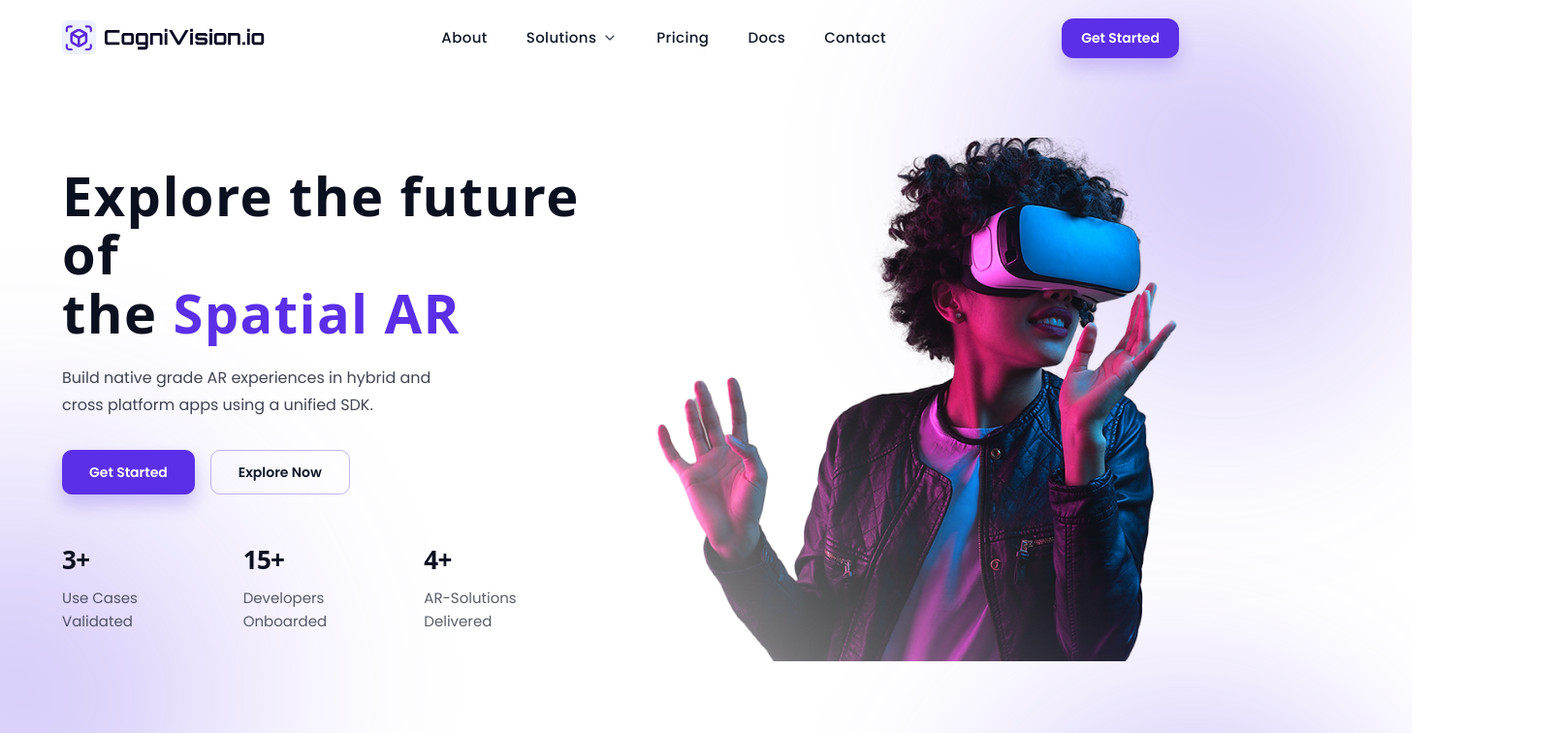
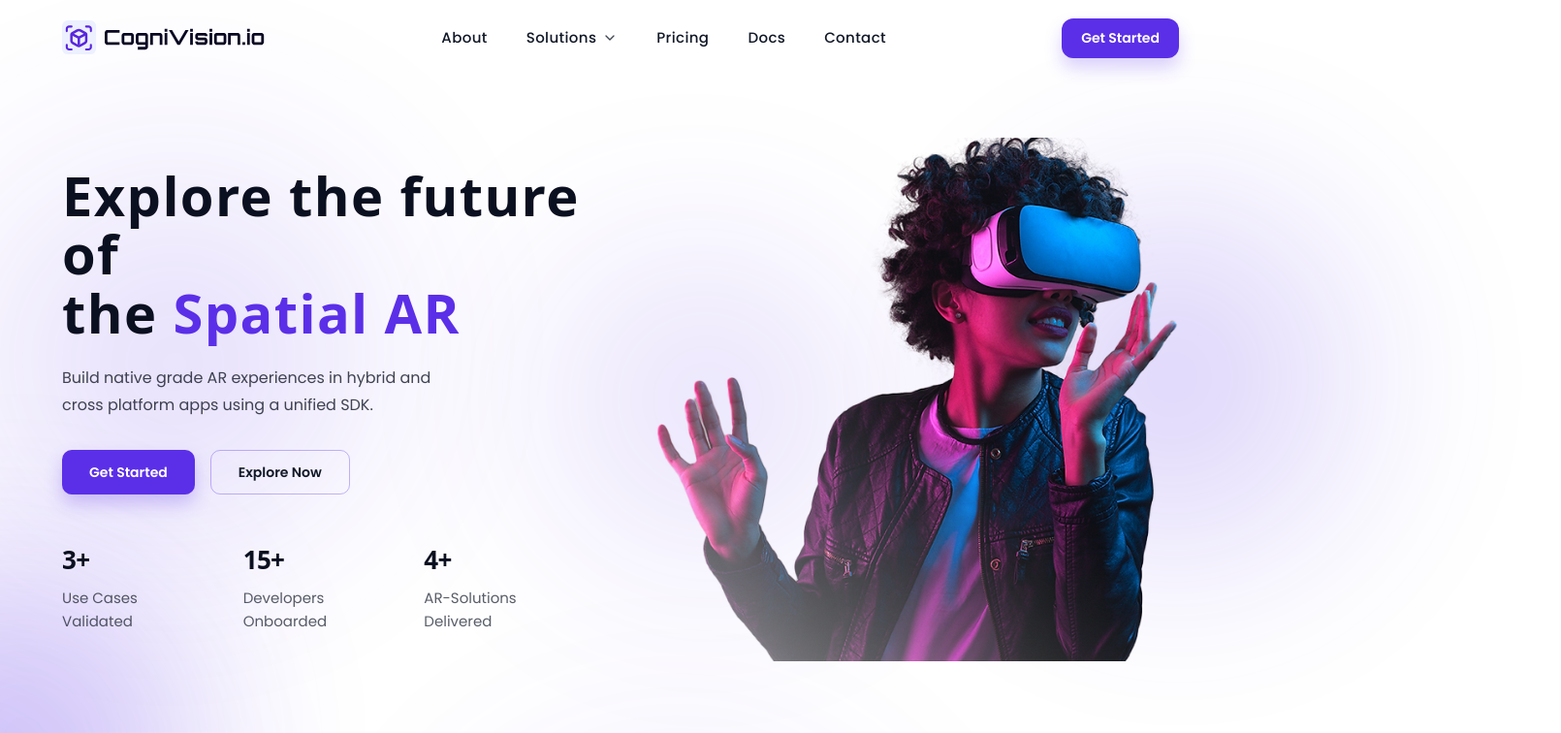
Before and after one commit to Cognivision-io/cognivision-web-platform-FE, a Next.js app: page / in a window 1280 px wide. Shown: the top 756 px of the page at 97% size, 1610 px wide, since content can reach past the window. Built offline with nearby package versions, Linux system fonts and the light colour scheme; no server answers.

Commit message:
feat: update GlowSection usage across landing page components to support glow effects

```diff
--- a/src/components/layout/GlowLayout.tsx
+++ b/src/components/layout/GlowLayout.tsx
@@ -1,6 +1,19 @@
 "use client";
 
 import React from "react";
+
+type GlowBlob = {
+  /** 0..100-ish positioning, can be outside for bleed */
+  xPct: number;
+  yPct: number;
+  /** optional overrides per glow */
+  sizePx?: number;
+  blurPx?: number;
+  intensity?: number;
+  /** radial focal point (0..100) inside the blob */
+  focalXPct?: number;
+  focalYPct?: number;
+};
 
 type GlowSectionProps = {
   children: React.ReactNode;
@@ -22,7 +35,49 @@ type GlowSectionProps = {
 
   /** offsets in px (negative pushes outward) */
   offsetPx?: number;
+
+  /**
+   * When true, render the background as a lower z-index layer so glows can
+   * visually bleed into adjacent sections (above their backgrounds).
+   */
+  allowGlowBleed?: boolean;
+
+  /** When true, uses seeded pseudo-random glow placement instead of fixed corners. */
+  randomizeGlows?: boolean;
+
+  /** Optional seed for deterministic glow placement across renders. */
+  glowSeed?: string | number;
+
+  /** Number of glow blobs when `randomizeGlows` is enabled. */
+  glowCount?: number;
+
+  /** Provide explicit glow blobs (overrides `randomizeGlows`). */
+  glows?: GlowBlob[];
 };
+
+function hashStringToUint32(input: string) {
+  // FNV-1a 32-bit
+  let hash = 0x811c9dc5;
+  for (let index = 0; index < input.length; index++) {
+    hash ^= input.charCodeAt(index);
+    hash = Math.imul(hash, 0x01000193);
+  }
+  return hash >>> 0;
+}
+
+function mulberry32(seed: number) {
+  let value = seed >>> 0;
+  return () => {
+    value += 0x6d2b79f5;
+    let t = Math.imul(value ^ (value >>> 15), 1 | value);
+    t ^= t + Math.imul(t ^ (t >>> 7), 61 | t);
+    return ((t ^ (t >>> 14)) >>> 0) / 4294967296;
+  };
+}
+
+function lerp(min: number, max: number, t: number) {
+  return min + (max - min) * t;
+}
 
 export function GlowSection({
   children,
@@ -33,45 +88,152 @@ export function GlowSection({
   blurPx = 90,
   sizePx = 560,
   offsetPx = 176, // ~44 * 4, close to your -right-44 style
+  allowGlowBleed = false,
+  randomizeGlows = false,
+  glowSeed,
+  glowCount = 3,
+  glows,
 }: GlowSectionProps) {
-  const size = `${sizePx}px`;
-  const blur = `${blurPx}px`;
+  const reactId = React.useId();
+  const seed =
+    glowSeed ??
+    // useId is stable across SSR/CSR, so this remains deterministic
+    reactId;
+
+  const computedGlows = React.useMemo<GlowBlob[]>(() => {
+    if (glows && glows.length > 0) return glows;
+
+    if (!randomizeGlows) {
+      return [
+        {
+          xPct: 0,
+          yPct: 100,
+          sizePx,
+          blurPx,
+          intensity,
+          focalXPct: 30,
+          focalYPct: 70,
+        },
+        {
+          xPct: 100,
+          yPct: 0,
+          sizePx,
+          blurPx,
+          intensity,
+          focalXPct: 70,
+          focalYPct: 30,
+        },
+      ];
+    }
+
+    const numericSeed =
+      typeof seed === "number" ? seed >>> 0 : hashStringToUint32(String(seed));
+    const random = mulberry32(numericSeed);
+
+    const pickBiased = () => {
+      // Favor edges, but still allow mid-field glows.
+      const edgeBias = random();
+      if (edgeBias < 0.5) {
+        return random() < 0.5 ? lerp(-12, 18, random()) : lerp(82, 112, random());
+      }
+      return lerp(18, 82, random());
+    };
+
+    return Array.from({ length: Math.max(1, glowCount) }, () => {
+      const sizeMultiplier = lerp(0.7, 1.15, random());
+      const blurMultiplier = lerp(0.75, 1.25, random());
+      const intensityMultiplier = lerp(0.6, 1.0, random());
+
+      return {
+        xPct: pickBiased(),
+        yPct: pickBiased(),
+        sizePx: Math.round(sizePx * sizeMultiplier),
+        blurPx: Math.round(blurPx * blurMultiplier),
+        intensity: intensity * intensityMultiplier,
+        focalXPct: Math.round(lerp(35, 65, random())),
+        focalYPct: Math.round(lerp(35, 65, random())),
+      };
+    });
+  }, [
+    blurPx,
+    glowCount,
+    glows,
+    intensity,
+    randomizeGlows,
+    seed,
+    sizePx,
+  ]);
 
   return (
     <section
-      className={["relative w-full overflow-visible", bgClassName, className]
+      className={[
+        "relative w-full overflow-visible",
+        allowGlowBleed ? undefined : bgClassName,
+        className,
+      ]
         .filter(Boolean)
         .join(" ")}
     >
-      {/* Bottom-left glow */}
-      <div
-        className="pointer-events-none absolute rounded-full"
-        style={{
-          left: `-${offsetPx}px`,
-          bottom: `-${Math.round(offsetPx * 0.6)}px`,
-          width: size,
-          height: size,
-          opacity: intensity,
-          filter: `blur(${blur})`,
-          background: `radial-gradient(circle at 30% 70%, rgba(${glowRgb}, 0.95), rgba(${glowRgb}, 0) 70%)`,
-        }}
-      />
+      {allowGlowBleed ? (
+        <div
+          aria-hidden
+          className={["absolute inset-0 z-0", bgClassName]
+            .filter(Boolean)
+            .join(" ")}
+        />
+      ) : null}
 
-      {/* Top-right glow */}
-      <div
-        className="pointer-events-none absolute rounded-full"
-        style={{
-          right: `-${offsetPx}px`,
-          top: `-${Math.round(offsetPx * 0.6)}px`,
-          width: size,
-          height: size,
-          opacity: intensity,
-          filter: `blur(${blur})`,
-          background: `radial-gradient(circle at 70% 30%, rgba(${glowRgb}, 0.95), rgba(${glowRgb}, 0) 70%)`,
-        }}
-      />
+      {computedGlows.map((glow, index) => {
+        const glowSizePx = glow.sizePx ?? sizePx;
+        const glowBlurPx = glow.blurPx ?? blurPx;
 
-      <div className="relative">{children}</div>
+        const focalX = glow.focalXPct ?? 50;
+        const focalY = glow.focalYPct ?? 50;
+
+        // Backward-compatible positioning for the legacy corner glows.
+        const isLegacyCornerGlow = !randomizeGlows && !glows && index < 2;
+        const legacyStyle =
+          isLegacyCornerGlow && index === 0
+            ? { left: `-${offsetPx}px`, bottom: `-${Math.round(offsetPx * 0.6)}px` }
+            : isLegacyCornerGlow && index === 1
+              ? { right: `-${offsetPx}px`, top: `-${Math.round(offsetPx * 0.6)}px` }
+              : null;
+
+        return (
+          <div
+            // eslint-disable-next-line react/no-array-index-key
+            key={index}
+            className={[
+              "pointer-events-none absolute rounded-full",
+              allowGlowBleed ? "z-10" : undefined,
+            ]
+              .filter(Boolean)
+              .join(" ")}
+            style={
+              legacyStyle ?? {
+                left: `${glow.xPct}%`,
+                top: `${glow.yPct}%`,
+                transform: "translate(-50%, -50%)",
+              }
+            }
+          >
+            <div
+              className="h-full w-full rounded-full"
+              style={{
+                width: `${glowSizePx}px`,
+                height: `${glowSizePx}px`,
+                opacity: glow.intensity ?? intensity,
+                filter: `blur(${glowBlurPx}px)`,
+                background: `radial-gradient(circle at ${focalX}% ${focalY}%, rgba(${glowRgb}, 0.95), rgba(${glowRgb}, 0) 70%)`,
+              }}
+            />
+          </div>
+        );
+      })}
+
+      <div className={["relative", allowGlowBleed ? "z-20" : undefined].filter(Boolean).join(" ")}>
+        {children}
+      </div>
     </section>
   );
 }
--- a/src/components/sections/landing/LandingPageSectionAbout.tsx
+++ b/src/components/sections/landing/LandingPageSectionAbout.tsx
@@ -8,7 +8,14 @@ const PURPLE = "#5b2fe8";
 
 export default function LandingPageSectionAbout() {
   return (
-    <GlowSection bgClassName="bg-white" className="py-20 sm:py-24">
+    <GlowSection
+      bgClassName="bg-white"
+      className="py-20 sm:py-24"
+      allowGlowBleed
+      randomizeGlows
+      glowCount={3}
+      glowSeed="landing-about"
+    >
       <div className="mx-auto max-w-6xl px-5 sm:px-6 lg:px-0">
         <div className="grid items-center gap-14 lg:grid-cols-2">
           {/* LEFT: collage */}
--- a/src/components/sections/landing/LandingPageSectionContactUs.tsx
+++ b/src/components/sections/landing/LandingPageSectionContactUs.tsx
@@ -34,7 +34,14 @@ function UnderlineField({
 
 export default function LandingPageSectionContact() {
   return (
-    <GlowSection bgClassName="bg-[#f6f7ff]" className="py-20 sm:py-24">
+    <GlowSection
+      bgClassName="bg-white"
+      className="py-20 sm:py-24"
+      allowGlowBleed
+      randomizeGlows
+      glowCount={3}
+      glowSeed="landing-contact"
+    >
       <div className="mx-auto max-w-6xl px-5 sm:px-6 lg:px-0">
         {/* Heading */}
         <div className="text-center">
--- a/src/components/sections/landing/LandingPageSectionOne.tsx
+++ b/src/components/sections/landing/LandingPageSectionOne.tsx
@@ -8,7 +8,13 @@ const PURPLE = "#5b2fe8";
 
 export default function LandingPageSectionOne() {
   return (
-    <GlowSection bgClassName="bg-white">
+    <GlowSection
+      bgClassName="bg-white"
+      allowGlowBleed
+      randomizeGlows
+      glowCount={4}
+      glowSeed="landing-hero"
+    >
       <div className="mx-auto max-w-6xl min-h-[calc(100vh-78px)] px-5 py-16 sm:px-6 lg:px-0">
         <div className="grid items-center gap-12 lg:grid-cols-[1.05fr_0.95fr]">
           <div>
--- a/src/components/sections/landing/LandingPageSectionUpcomingUseCases.tsx
+++ b/src/components/sections/landing/LandingPageSectionUpcomingUseCases.tsx
@@ -116,7 +116,14 @@ function UseCaseCard({ card }: { card: UseCaseCard }) {
 
 export default function LandingPageSectionUpcomingUseCases() {
   return (
-    <GlowSection bgClassName="bg-[#F6F7FF]" className="py-20 sm:py-24">
+    <GlowSection
+      bgClassName="bg-white"
+      className="py-20 sm:py-24"
+      allowGlowBleed
+      randomizeGlows
+      glowCount={3}
+      glowSeed="landing-upcoming-use-cases"
+    >
       <div className="mx-auto max-w-6xl px-5 sm:px-6 lg:px-0">
         {/* Title */}
         <div className="text-center">
--- a/src/components/sections/landing/LandingPageSectionVisionSdk.tsx
+++ b/src/components/sections/landing/LandingPageSectionVisionSdk.tsx
@@ -67,7 +67,14 @@ function FeatureRow({ item }: { item: Feature }) {
 
 export default function LandingPageSectionVisionSDK() {
   return (
-    <GlowSection bgClassName="bg-white" className="py-20 sm:py-24">
+    <GlowSection
+      bgClassName="bg-white"
+      className="py-20 sm:py-24"
+      allowGlowBleed
+      randomizeGlows
+      glowCount={3}
+      glowSeed="landing-vision-sdk"
+    >
       <div className="mx-auto max-w-6xl px-5 sm:px-6 lg:px-0">
         {/* Title */}
         <div className="text-center">
--- a/src/components/sections/landing/LandingPageSolutionSection.tsx
+++ b/src/components/sections/landing/LandingPageSolutionSection.tsx
@@ -8,7 +8,14 @@ const PURPLE = "#5b2fe8";
 
 export default function LandingPageSectionSolutions() {
   return (
-    <GlowSection bgClassName="bg-[#f5f7ff]" className="py-20 sm:py-24">
+    <GlowSection
+      bgClassName="bg-white"
+      className="py-20 sm:py-24"
+      allowGlowBleed
+      randomizeGlows
+      glowCount={3}
+      glowSeed="landing-solutions"
+    >
       <div className="mx-auto max-w-6xl px-5 sm:px-6 lg:px-0">
         <div className="grid items-center gap-14 lg:grid-cols-2">
           {/* LEFT: stepped collage */}
```
